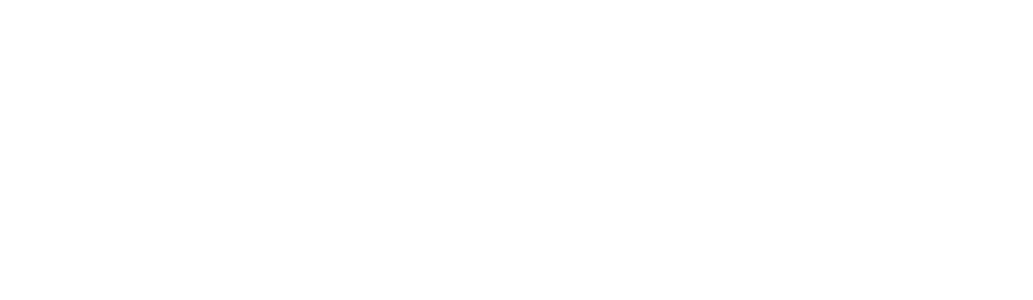
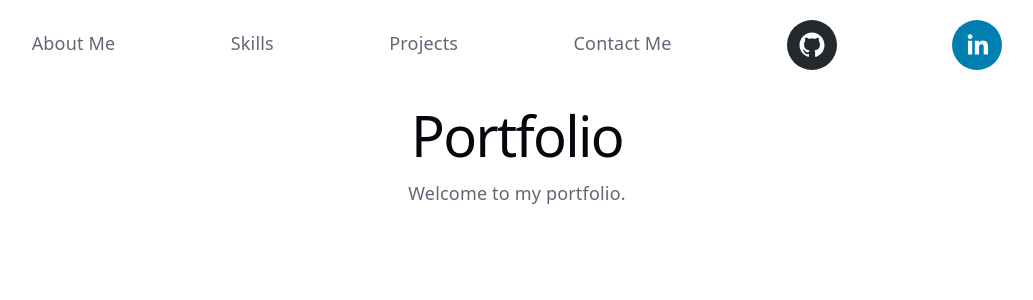
Before and after one commit to YJuDeAd/Portfolio, a React app: page / in a window 1280 px wide. Shown: the top 300 px of the page, without its empty margins (123-1156 px from the left). Built offline with nearby package versions, Linux system fonts and the light colour scheme; the HTML template or start-up script is replaced by a standard one.

Commit message:
navbar changes

```diff
--- a/package.json
+++ b/package.json
@@ -16,7 +16,8 @@
     "@tailwindcss/vite": "^4.3.3",
     "react": "^19.2.8",
     "react-dom": "^19.2.8",
-    "react-router-dom": "^7.18.3"
+    "react-router-dom": "^7.18.3",
+    "react-social-icons": "^6.26.0"
   },
   "devDependencies": {
     "@eslint/js": "^10.0.1",
--- a/src/App.tsx
+++ b/src/App.tsx
@@ -1,22 +1,21 @@
-import { BrowserRouter, Routes, Route } from 'react-router-dom';
-
 import Navbar from "./components/navbar.tsx";
 
 import Home from './pages/Home.tsx';
+import Skills from './pages/Skills.tsx';
 import Projects from './pages/Projects.tsx';
 import Contact from './pages/Contact.tsx';
 
 function App() {
   return (
-    <BrowserRouter basename="/Portfolio">
+    <>
       <Navbar />
-
-      <Routes>
-        <Route path="/" element={<Home />} />
-        <Route path="/projects" element={<Projects />} />
-        <Route path="/contact" element={<Contact />} />
-      </Routes>
-    </BrowserRouter>
+      <main>
+        <section id="home"><Home /></section>
+        <section id="skills"><Skills /></section>
+        <section id="projects"><Projects /></section>
+        <section id="contact"><Contact /></section>
+      </main>
+    </>
   );
 }
 
--- a/src/components/navbar.tsx
+++ b/src/components/navbar.tsx
@@ -1,11 +1,19 @@
-import { Link } from "react-router-dom";
+import { SocialIcon } from 'react-social-icons'
 
 function navbar() {
   return (
-    <nav>
-      <Link to="/">Home</Link>{" | "}
-      <Link to="/about">About</Link>{" | "}
-      <Link to="/contact">Contact</Link>
+    <nav className="m-5 flex">
+      <a className='pt-2.5 pb-2.5 flex-auto' href="#home">About Me</a>
+      <a className='pt-2.5 pb-2.5 flex-auto' href="#skills">Skills</a>
+      <a className='pt-2.5 pb-2.5 flex-auto' href="#projects">Projects</a>
+      <a className='pt-2.5 pb-2.5 flex-auto' href="#contact">Contact Me</a>
+
+      <div className='flex-auto'>
+        <SocialIcon url="https://github.com/YJuDeAd" />
+      </div>
+      <div className='flex-auto'>
+        <SocialIcon url="https://www.linkedin.com/in/punya-arora-/" />
+        </div>
     </nav>
   );
 }
--- /dev/null
+++ b/src/pages/Skills.tsx
@@ -0,0 +1,8 @@
+function Skills() {
+  return (
+    <>
+    </>
+  );
+}
+
+export default Skills;
```
Also changed, not shown: 1 other file (tests, documents, lock files or other folders).
